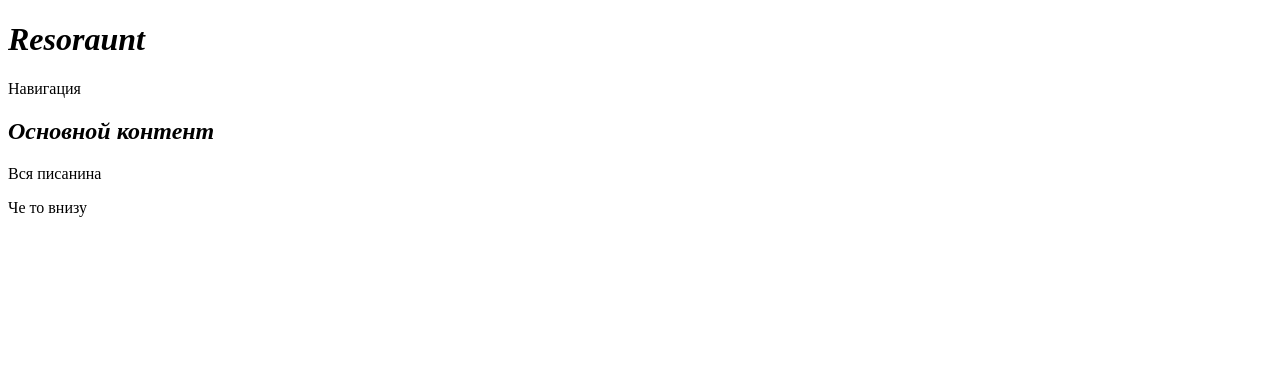
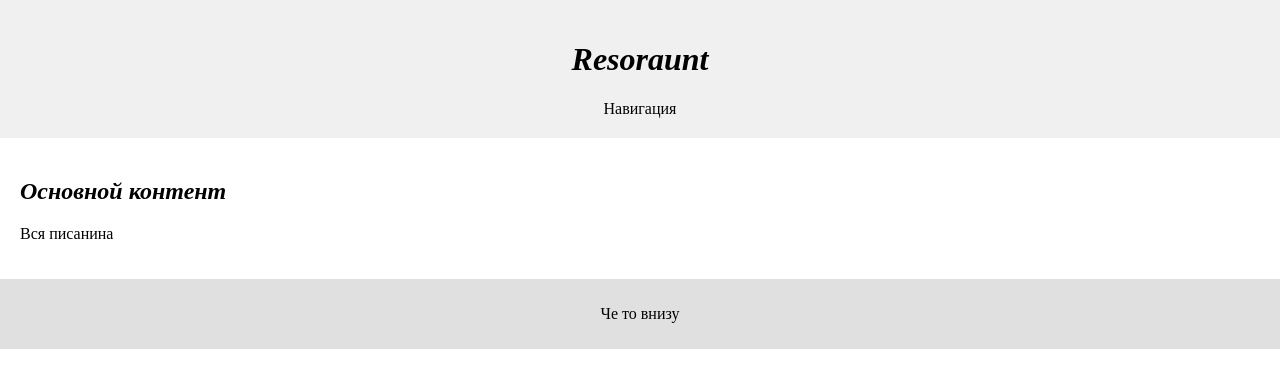
Before and after one commit to golovatov/golovatov.github.io, a plain HTML site: page index.html in a window 1280 px wide. Drawn offline with Linux system fonts and the light colour scheme.

Commit message:
еще попытка разделения

```diff
--- a/index.css
+++ b/index.css
@@ -4,3 +4,26 @@
 .site-main {
     font-style: italic;
 }
+body {
+    display: flex;
+    flex-direction: column;
+    min-height: 100vn;
+    margin: 0;
+}
+
+header {
+    background-color: #f0f0f0;
+    padding: 20px;
+    text-align: center;
+}
+
+main {
+    flex-grow: 1;
+    padding: 20px;
+}
+
+footer {
+    background-color: #e0e0e0;
+    padding: 10px;
+    text-align: center;
+}
```
